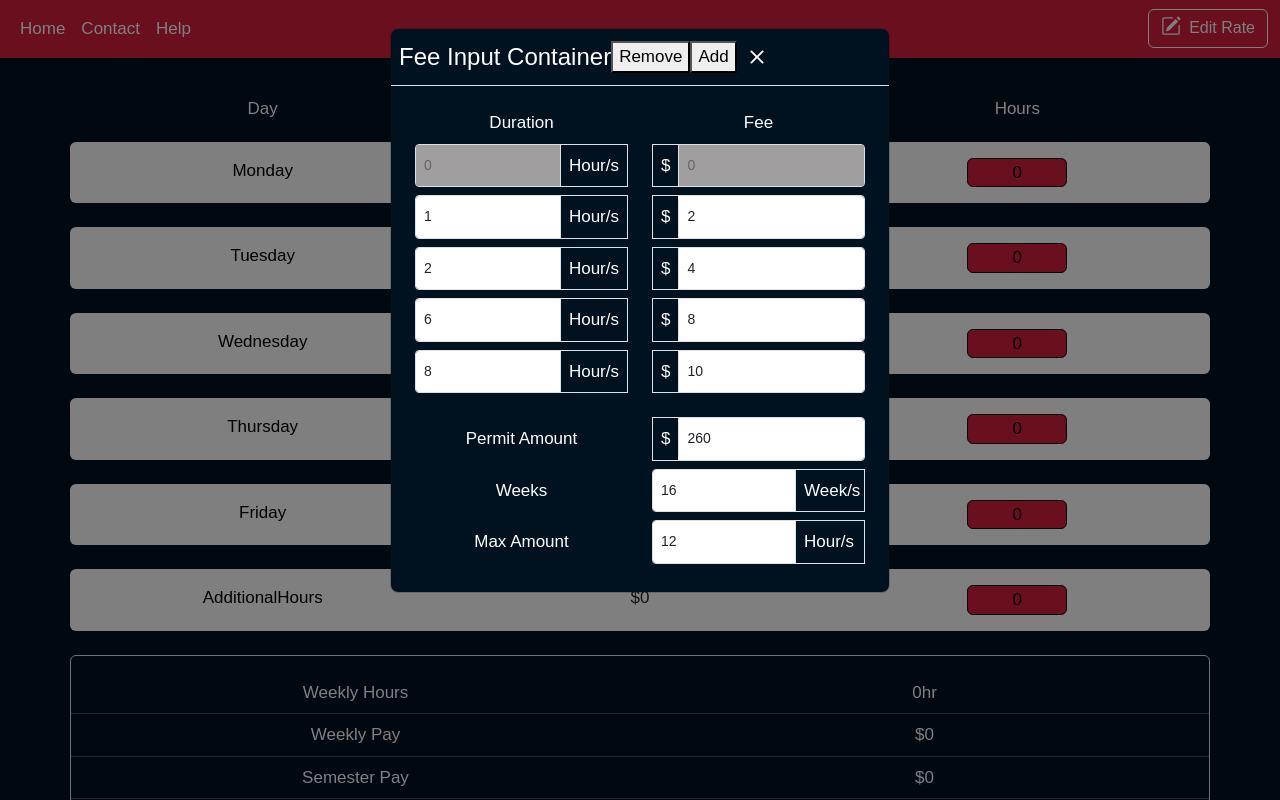
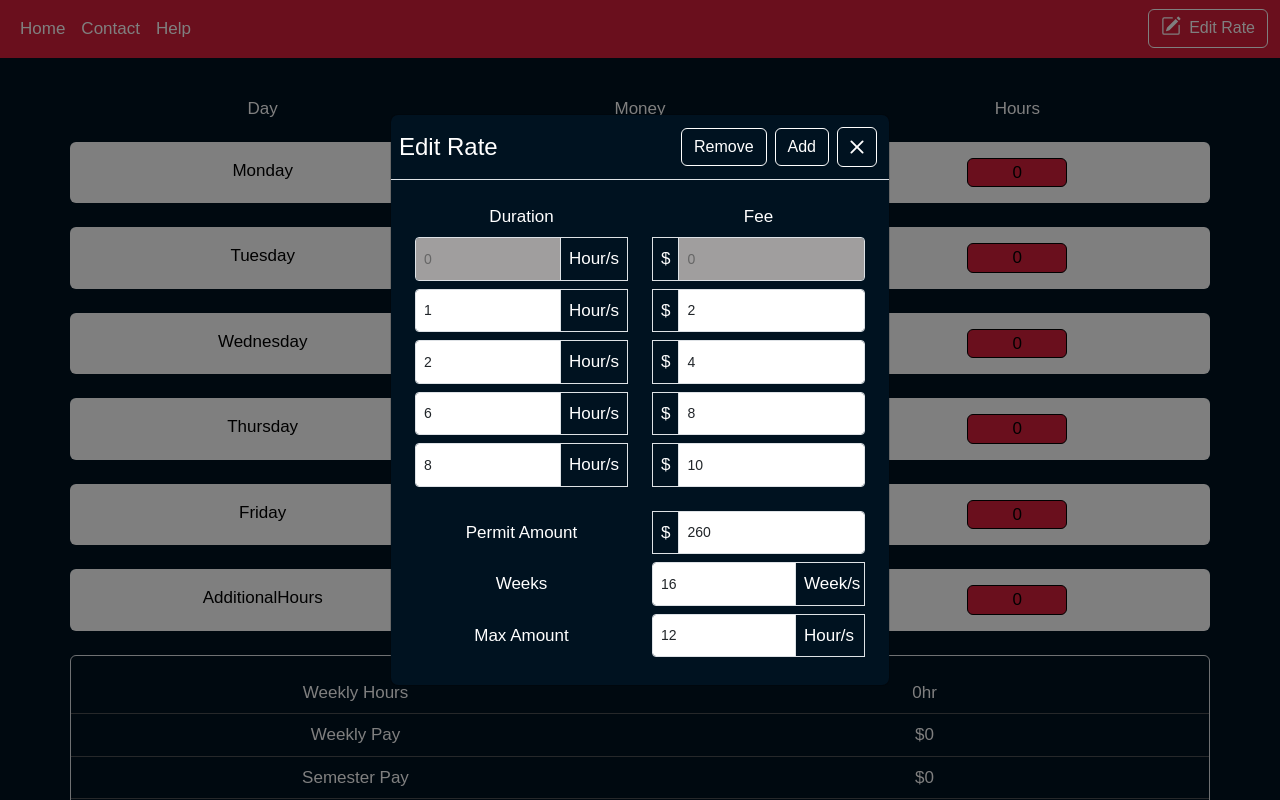
Before and after one commit to JosephBoat404/Parking-Calculator, a React (Create React App) app in the folder my-app/: page / in a window 1280 px wide. Both pictures are taken after a click on the button "Edit Rate". Shown: the top 800 px of the page. Built offline with nearby package versions, Linux system fonts and the light colour scheme.

Commit message:
Styled the Remove and add button.

```diff
--- a/my-app/src/App.css
+++ b/my-app/src/App.css
@@ -52,7 +52,7 @@ body {
   color: var(--font-color) !important;
 }
 
-.nav-link:hover, .footericon:hover, .editbtn:hover, .closebtn:hover, .helpbtn:hover {
+.nav-link:hover, .footericon:hover, .editbtn:hover, .closebtn:hover, .helpbtn:hover, .addremove:hover {
   opacity: 0.6;
 }
 
--- a/my-app/src/components/FeeInput.jsx
+++ b/my-app/src/components/FeeInput.jsx
@@ -1,5 +1,5 @@
 import React, { useState } from "react";
-import { Modal} from "react-bootstrap";
+import { Modal } from "react-bootstrap";
 import Closebtn from "../Icons/closebtn.svg";
 
 function FeeInput({
@@ -17,7 +17,10 @@ function FeeInput({
   const handleChange = (event, index) => {
     const { name, value } = event.target;
     const newFees = [...fees];
-    if (name === "maxHours" && (value === "" || (value <= 24 && !isNaN(value)))) {
+    if (
+      name === "maxHours" &&
+      (value === "" || (value <= 24 && !isNaN(value)))
+    ) {
       newFees[index][name] = value === "" ? "" : parseFloat(value);
       setFees(newFees);
     } else if (name === "fee" && (value === "" || !isNaN(value))) {
@@ -29,7 +32,9 @@ function FeeInput({
   const handleBlur = (event, index) => {
     const { name, value } = event.target;
     // Check if the value already exists in the fees array
-    const isDuplicate = fees.some((fee, i) => i !== index && fee[name] === parseFloat(value));
+    const isDuplicate = fees.some(
+      (fee, i) => i !== index && fee[name] === parseFloat(value)
+    );
     if (isDuplicate) {
       alert("Duplicate number is not allowed.");
       const newFees = [...fees];
@@ -37,8 +42,6 @@ function FeeInput({
       setFees(newFees);
     }
   };
-
-
 
   const handleMaxHourChange = (event) => {
     const value = event.target.value;
@@ -62,7 +65,7 @@ function FeeInput({
   };
 
   const handleAddFee = () => {
-    setFees([...fees, { maxHours:"", fee: "" }]);
+    setFees([...fees, { maxHours: "", fee: "" }]);
   };
 
   const handleRemoveFee = () => {
@@ -75,24 +78,36 @@ function FeeInput({
     }
   };
 
-
   return (
     <div>
-      <Modal show={showModal} onHide={handleCloseModal}>
-        <Modal.Header className="custom-modal-header p-2">
-          <Modal.Title>Fee Input Container</Modal.Title>
-          <button onClick={handleRemoveFee}>Remove</button>
-          <button onClick={handleAddFee}>Add</button>
+      <Modal show={showModal} onHide={handleCloseModal} centered>
+        <Modal.Header className="d-flex justify-content-between align-items-center p-2">
+          <Modal.Title>Edit Rate</Modal.Title>
+          <div>
+            <button
+              className="btn btn-outline-light addremove m-1"
+              onClick={handleRemoveFee}
+            >
+              Remove
+            </button>
+            <button
+              className="btn btn-outline-light addremove m-1"
+              onClick={handleAddFee}
+            >
+              Add
+            </button>
             <button
               type="button"
-            className="btn m-0 p-1 closebtn"
+              className="btn m-1 p-1 closebtn btn-outline-light"
               data-bs-dismiss="modal"
               aria-label="Close"
               onClick={handleCloseModal}
             >
               <img src={Closebtn} alt="Close button" />
             </button>
+          </div>
         </Modal.Header>
+
         <Modal.Body>
           <div className="container">
             <div className="row justify-content-center">
```
Lines whose indentation alone changed are shown as unchanged.
